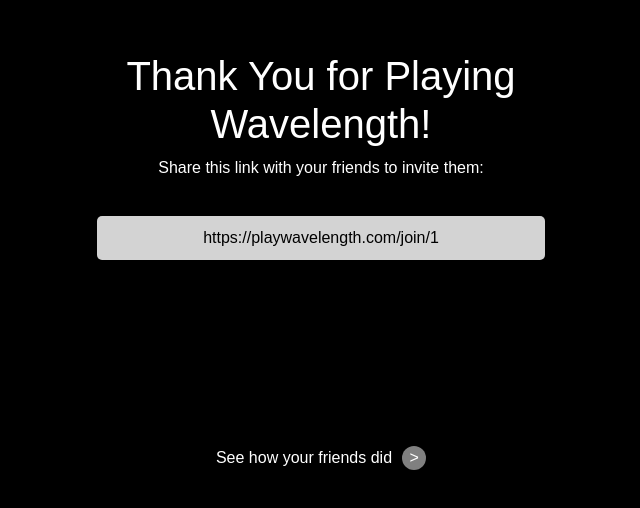
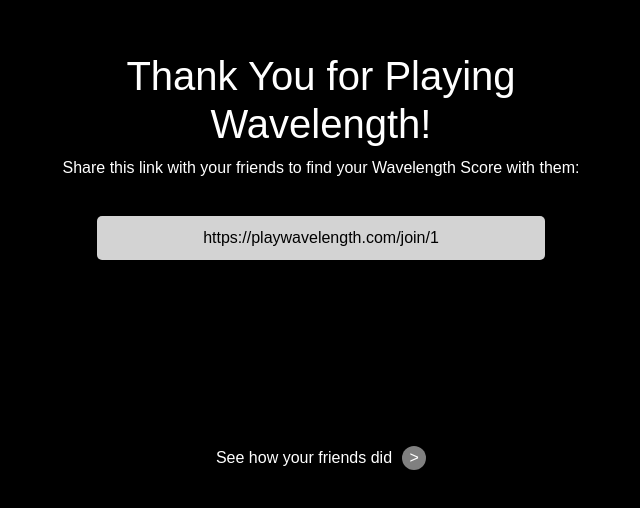
Before and after one commit to aanishs/wavelength, a React (Create React App) app: page /endscreen/1 in a window 1280 px wide. Shown: the part 176-684 px from the top of the page, without its empty margins (319-959 px from the left). Built offline with nearby package versions, Linux system fonts and the light colour scheme.

Commit message:
small fix

```diff
--- a/src/EndScreen.js
+++ b/src/EndScreen.js
@@ -41,7 +41,7 @@
     return (
         <div className="end-screen container text-center mt-5">
             <h1>Thank You for Playing Wavelength!</h1>
-            <p>Share this link with your friends to invite them:</p>
+            <p>Share this link with your friends to find your Wavelength Score with them:</p>
             <div className="link-box" onClick={handleCopyClick}>
                 {linkText}
             </div>
```
